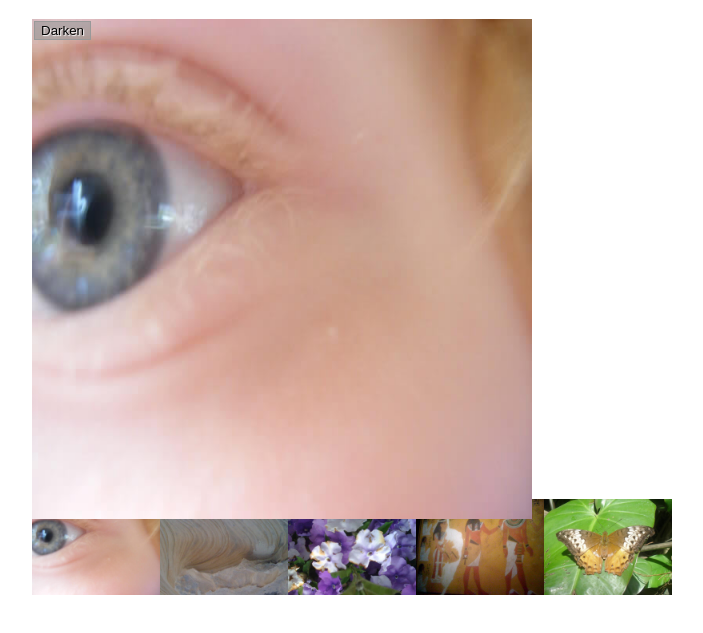
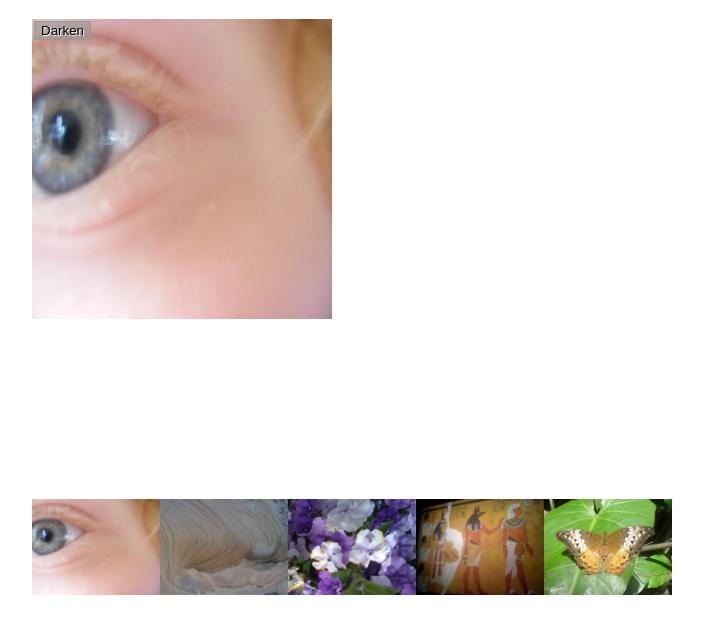
Before and after one commit to KavyaKukku/Image_gallery, a plain HTML site: page index.html in a window 1280 px wide. Shown: the part 61-694 px from the top of the page, without its empty margins (288-991 px from the left). Drawn offline with Linux system fonts and the light colour scheme.

Commit message:
Update index.html

```diff
--- a/index.html
+++ b/index.html
@@ -53,7 +53,7 @@ button {
     <h1>Image gallery example</h1>
 
     <div class="image-container">
-      <img class="main-img" src="images/pic1.jpg" alt="Random pics" width="500" height="500">
+      <img class="main-img" src="images/pic1.jpg" alt="Random pics" width="300" height="300">
       <div class="image-overlay"></div>
       <button class="dark-mode">Darken</button>
     </div>
```
